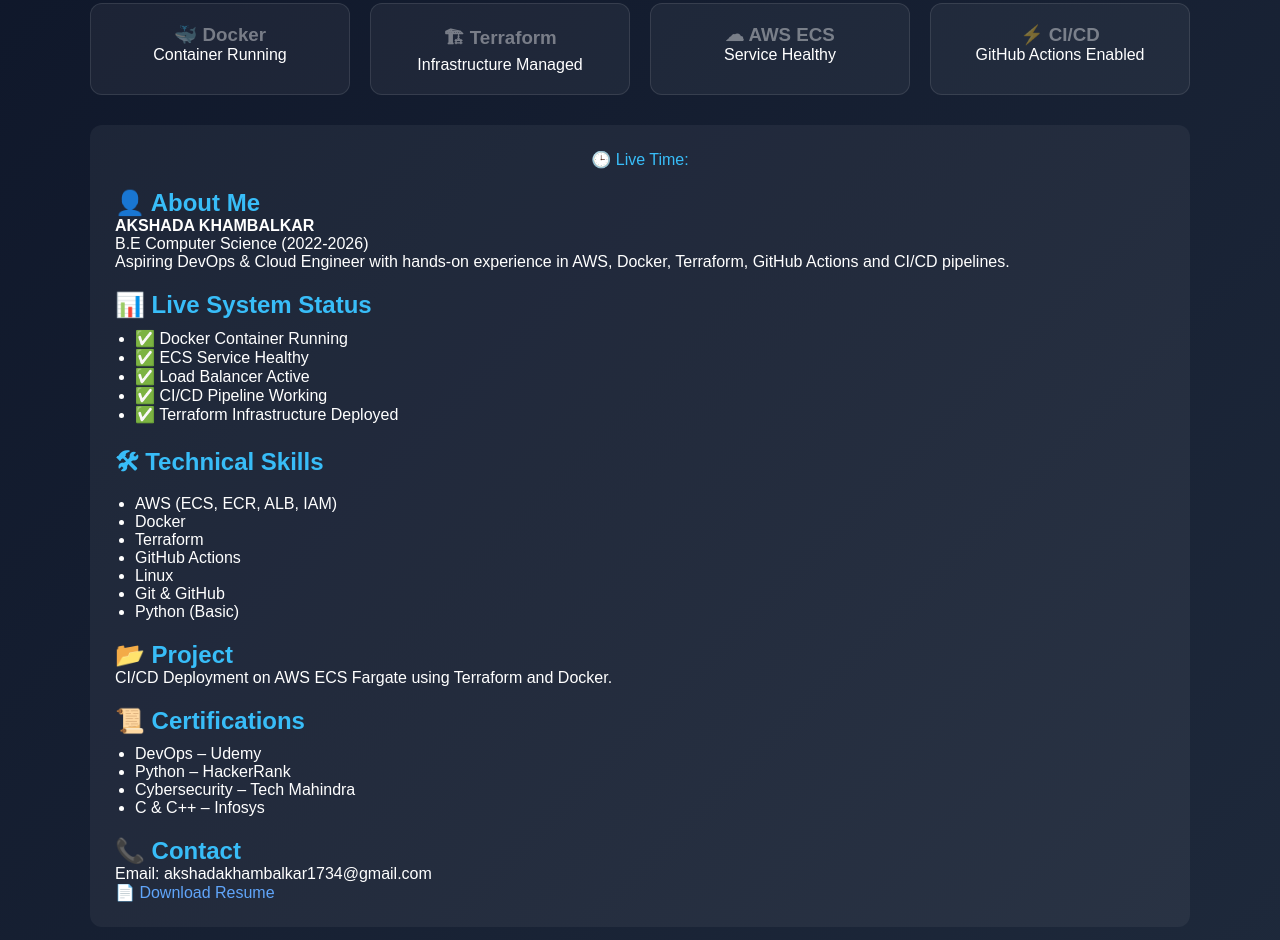
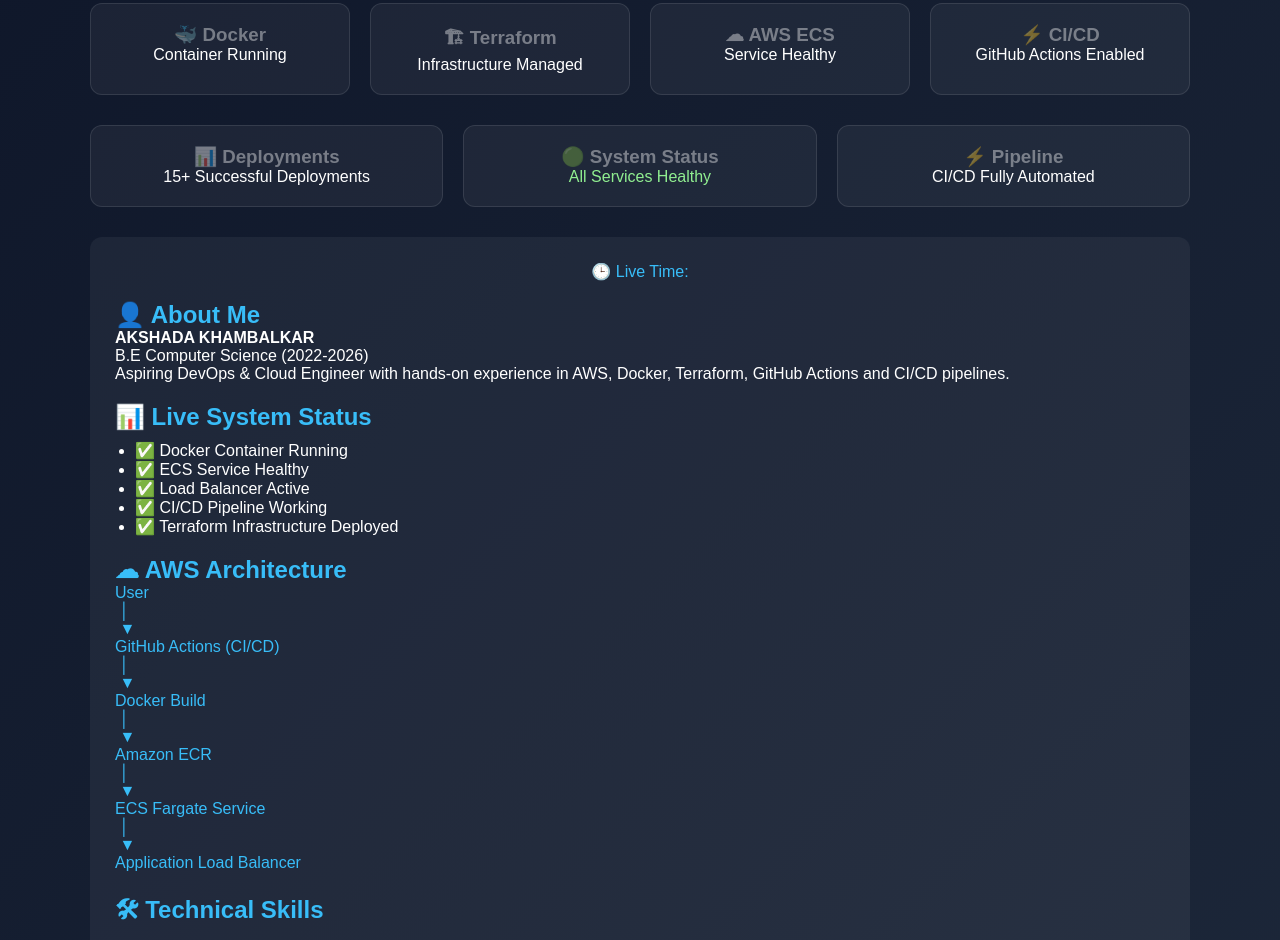
Before and after one commit to Akshadakhambalkar/ecs-terraform-project, a website: page public/index.html in a window 1280 px wide. Shown: the part 117-1057 px from the top of the page. Drawn offline with Linux system fonts and the light colour scheme.

Commit message:
Add deployment stats and AWS architecture section

```diff
--- a/public/index.html
+++ b/public/index.html
@@ -43,6 +43,24 @@
     </div>
 
     <!-- ABOUT + DASHBOARD -->
+<div class="cards">
+
+<div class="card">
+<h3>📊 Deployments</h3>
+<p>15+ Successful Deployments</p>
+</div>
+
+<div class="card">
+<h3>🟢 System Status</h3>
+<p style="color:lightgreen;">All Services Healthy</p>
+</div>
+
+<div class="card">
+<h3>⚡ Pipeline</h3>
+<p>CI/CD Fully Automated</p>
+</div>
+
+</div>
     <div class="architecture">
 
     <p style="text-align:center; color:#38bdf8;">
@@ -69,7 +87,26 @@
             <li>✅ CI/CD Pipeline Working</li>
             <li>✅ Terraform Infrastructure Deployed</li>
         </ul>
+<h2>☁ AWS Architecture</h2>
 
+<pre style="color:#38bdf8;">
+User
+ │
+ ▼
+GitHub Actions (CI/CD)
+ │
+ ▼
+Docker Build
+ │
+ ▼
+Amazon ECR
+ │
+ ▼
+ECS Fargate Service
+ │
+ ▼
+Application Load Balancer
+</pre>
         <h2>🛠 Technical Skills</h2>
 
         <ul>
```
